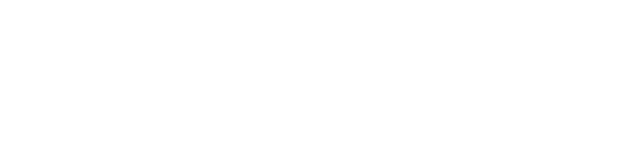
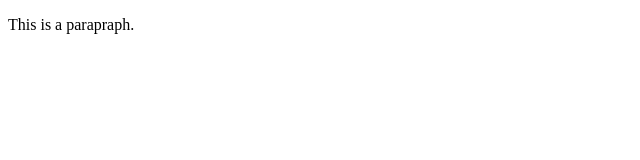
Before and after one commit to Monish-krishnakanth/git-example, a plain HTML site: page index.html in a window 1280 px wide. Shown: the whole page, without its empty margins (0-640 px from the left). Drawn offline with Linux system fonts and the light colour scheme.

Commit message:
Added paragraph

```diff
--- a/index.html
+++ b/index.html
@@ -6,6 +6,6 @@
     <title>Document</title>
 </head>
 <body>
-
+    <p>This is a parapraph.</p>
 </body>
 </html>
```
